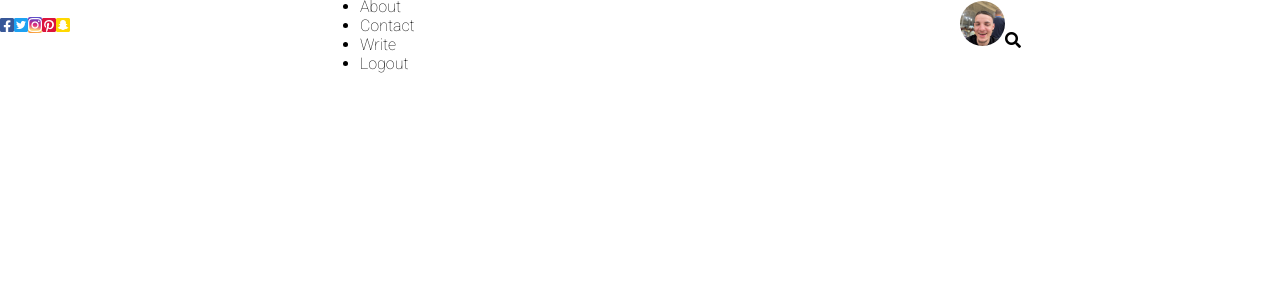
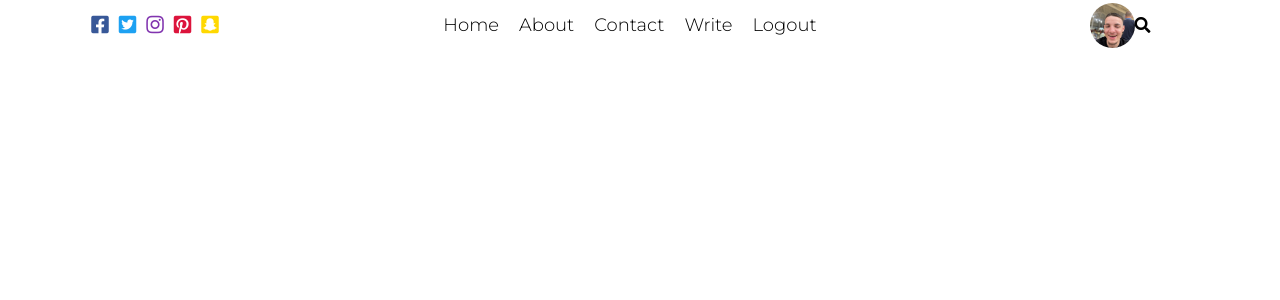
Before and after one commit to Arecio3/arecios-blog, a React (Create React App) app: page / in a window 1280 px wide. Shown: the top 300 px of the page. Built offline with nearby package versions, Linux system fonts and the light colour scheme; the HTML template or start-up script is replaced by a standard one.

Commit message:
started styling nav bar

```diff
--- a/public/index.html
+++ b/public/index.html
@@ -19,7 +19,16 @@
       href="https://fonts.googleapis.com/css2?family=Roboto:wght@100;300;400;500;700&display=swap"
       rel="stylesheet"
     />
-    <link rel="stylesheet" href="https://cdnjs.cloudflare.com/ajax/libs/font-awesome/5.15.3/css/all.min.css">
+    <link rel="preconnect" href="https://fonts.googleapis.com" />
+    <link rel="preconnect" href="https://fonts.gstatic.com" crossorigin />
+    <link
+      href="https://fonts.googleapis.com/css2?family=Montserrat:wght@100;200;300;400;500;600;700&display=swap"
+      rel="stylesheet"
+    />
+    <link
+      rel="stylesheet"
+      href="https://cdnjs.cloudflare.com/ajax/libs/font-awesome/5.15.3/css/all.min.css"
+    />
     <style>
       * {
         margin: 0;
--- a/src/components/navBar/NavBar.jsx
+++ b/src/components/navBar/NavBar.jsx
@@ -7,11 +7,11 @@ export default function NavBar() {
         <div>
             <div className="top">
                <div className="topLeft">
-                   <i className="fab fa-facebook-square facebookIcon"></i>
-                   <i className="fab fa-twitter-square twitterIcon"></i>
-                   <i className="fab fa-instagram igIcon"></i>
-                   <i className="fab fa-pinterest-square pintrestIcon"></i>
-                   <i className="fab fa-snapchat-square snapIcon"></i>
+                   <i className="topIcon fab fa-facebook-square" id='facebookIcon'></i>
+                   <i className="topIcon fab fa-twitter-square" id='twitterIcon'></i>
+                   <i className="topIcon fab fa-instagram" id='igIcon'></i>
+                   <i className="topIcon fab fa-pinterest-square" id='pintrestIcon'></i>
+                   <i className="topIcon fab fa-snapchat-square" id='snapIcon'></i>
                </div>
                <div className="topCenter">
                    <ul className="topList">
--- a/src/components/navBar/navbar.css
+++ b/src/components/navBar/navbar.css
@@ -6,13 +6,26 @@
   top: 0;
   display: flex;
   align-items: center;
-  font-family: "Roboto", sans-serif;
+  font-family: "Montserrat", sans-serif;
 }
 
 .topLeft,
 .topRight {
   /* 20% left and 20% right */
   flex: 3;
+  display: flex;
+  align-items: center;
+  justify-content: center;
+}
+
+.topCenter {
+  flex: 6;
+}
+
+.topIcon {
+    font-size: 20px;
+    margin-right: 10px;
+    cursor: pointer;
 }
 
 .topImg {
@@ -22,35 +35,32 @@
     object-fit: cover;
 }
 
-.topCenter {
-  flex: 6;
-}
 
-.facebookIcon {
+#facebookIcon {
   color: #385898;
 }
-.twitterIcon {
+#twitterIcon {
   color: #1da1f2;
 }
-.igIcon {
-  background: linear-gradient(
-    187deg,
-    rgba(81, 91, 212, 1) 0%,
-    rgba(129, 52, 175, 1) 24%,
-    rgba(221, 42, 123, 1) 50%,
-    rgba(254, 218, 119, 1) 79%,
-    rgba(245, 133, 41, 1) 100%
-  );
-  color: white;
-  border-radius: 2px;
-  border-collapse: collapse;
+#igIcon {
+  color: #8134af;
 }
-.pintrestIcon {
+#pintrestIcon {
     color: crimson;
 }
-.snapIcon {
+#snapIcon {
     color: #ffd801;
 }
 .topList {
-    font-weight: 200;
+   display: flex;
+   justify-content: center;
+   margin: 0;
+   padding: 0;
+   list-style: none;
 }
+
+.topListItem {
+    margin-right: 20px;
+    font-size: 18px;
+    font-weight: 300;
+}
```
